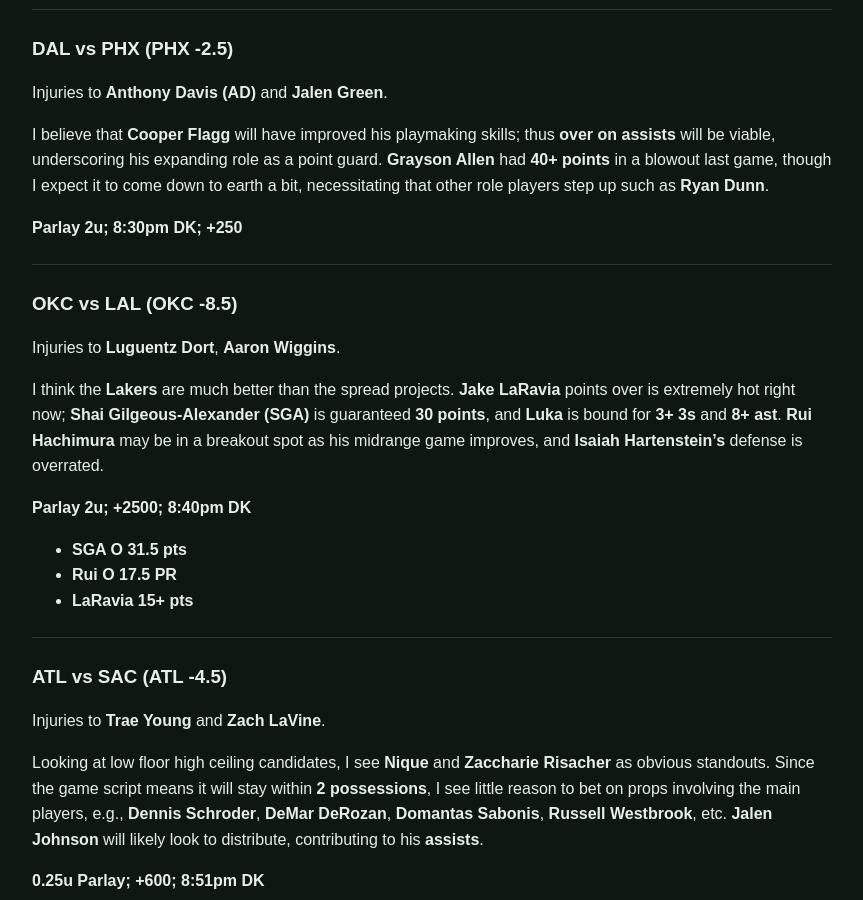
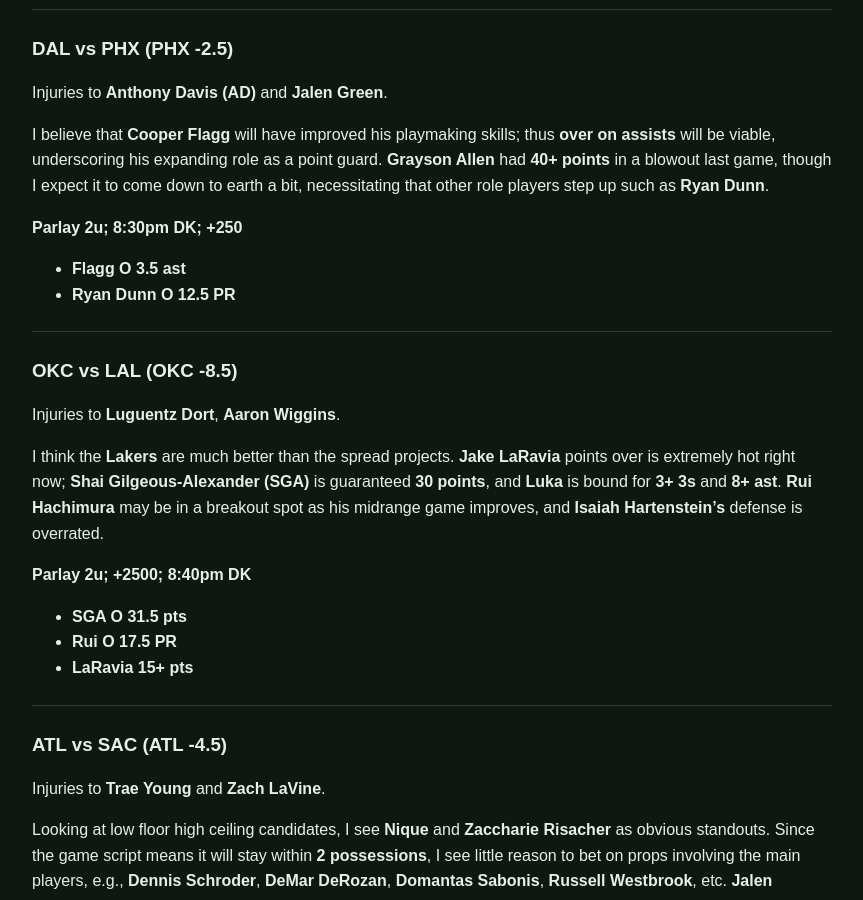
Before and after one commit to tokenibets/tokenibets.github.io, a Jekyll site: the page built from _posts/predictions/2025-11-12-predictions.md, in a window 1280 px wide and 900 px high, scrolled down 4435 px. Shown: the whole window, without its empty margins (208-1071 px from the left). Built offline with Jekyll 4.4.1, drawn with Linux system fonts in a browser that asks for light colours.

Commit message:
Update 2025-11-12-predictions.md

```diff
--- a/_posts/predictions/2025-11-12-predictions.md
+++ b/_posts/predictions/2025-11-12-predictions.md
@@ -164,6 +164,10 @@ I believe that **Cooper Flagg** will have improved his playmaking skills; thus *
 
 **Parlay 2u; 8:30pm DK; +250**
 
+* **Flagg O 3.5 ast**
+* **Ryan Dunn O 12.5 PR**
+
+
 ---
 
 ### OKC vs LAL (**OKC -8.5**)
```
